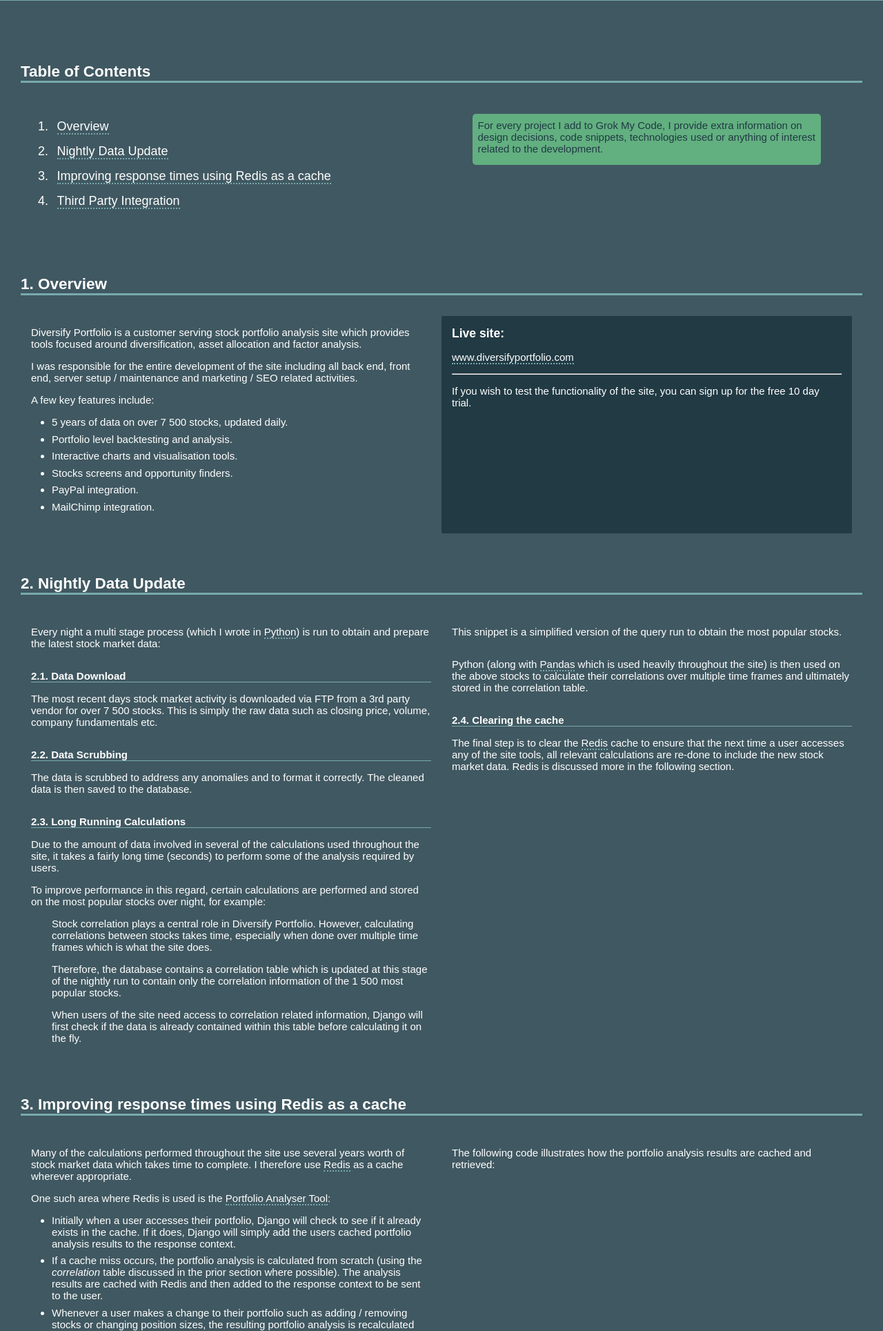
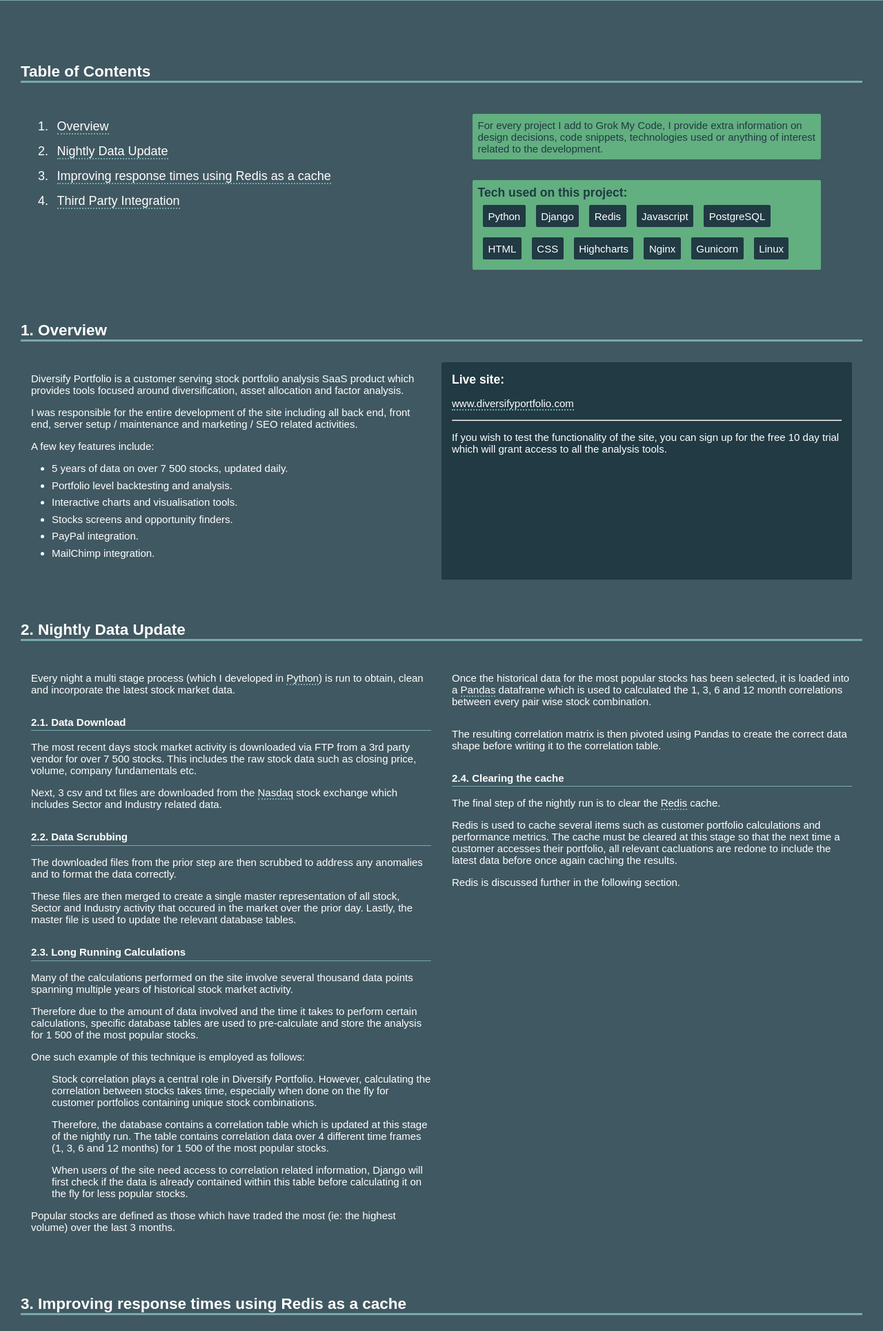
Before and after one commit to bdelate/grok-my-code, a Django app: template grokmycode/core/templates/core/diversifyportfolio.html in a window 1280 px wide. Shown: the part 661-2590 px from the top of the page at 69% size. Run offline with Django 3.2, Linux system fonts and the light colour scheme; the template is opened without the code that fills it, so the values that code supplies are empty; parts of the project's set-up code (start-up, migrations or seed data) failed here and were passed over; some libraries are stand-ins or nearby versions.

Commit message:
Tech tags and wording updates added on diversify portfolio page.

```diff
--- a/grokmycode/core/static/core/css/style.css
+++ b/grokmycode/core/static/core/css/style.css
@@ -58,17 +58,21 @@ li:not(:last-child) {
 }
 
 .bg-index {
-    background: linear-gradient(to right,
+  background: linear-gradient(
+      to right,
       rgba(119, 170, 173, 0.9),
-                                rgba(136, 138, 199, 0.5)),
+      rgba(136, 138, 199, 0.5)
+    ),
     url('/static/core/img/home-banner.png');
   background-size: cover;
 }
 
 .bg-whoknows {
-    background: linear-gradient(to right,
+  background: linear-gradient(
+      to right,
       rgba(119, 170, 173, 0.9),
-                                rgba(136, 138, 199, 0.5)),
+      rgba(136, 138, 199, 0.5)
+    ),
     url('/static/core/img/whoknows/banner.png');
   background-size: contain;
   background-position: center;
@@ -76,9 +80,11 @@ li:not(:last-child) {
 }
 
 .bg-diversifyportfolio {
-    background: linear-gradient(to right,
+  background: linear-gradient(
+      to right,
       rgba(119, 170, 173, 0.9),
-                                rgba(136, 138, 199, 0.5)),
+      rgba(136, 138, 199, 0.5)
+    ),
     url('/static/core/img/diversifyportfolio/banner.png');
   background-size: cover;
 }
@@ -259,7 +265,7 @@ a:hover,
   border: 1px solid #78aaad;
   border-radius: 3px;
   padding: 0.5rem;
-    box-shadow: 0 1.5rem 4rem rgba(0, 0, 0, .7);
+  box-shadow: 0 1.5rem 4rem rgba(0, 0, 0, 0.7);
 }
 
 .card:hover {
@@ -315,7 +321,7 @@ a:hover,
 
 .gist .blob-wrapper.data {
   max-height: 600px;
-   overflow:auto;
+  overflow: auto;
 }
 
 @media (max-width: 1050px) {
@@ -359,6 +365,7 @@ a:hover,
 .detail-row-item > h4 {
   border-bottom: 1px solid #78aaad;
   padding-top: 2rem;
+  padding-bottom: 0.25rem;
 }
 
 .detail-row-header {
@@ -372,7 +379,7 @@ a:hover,
   flex-direction: column;
   background-color: #62af80;
   color: #213a44;
-    border-radius: 5px;
+  border-radius: 2px;
   margin: 1rem 3rem 1rem 2rem;
   padding: 0.5rem;
 }
@@ -386,7 +393,7 @@ a:hover,
   fixed header height */
 :target:before {
   display: block;
-   	content: "";
+  content: '';
   height: 90px;
   margin-top: -90px;
   visibility: hidden;
@@ -457,3 +464,26 @@ a:hover,
     width: 86vw;
   }
 }
+
+.tech-tag-section {
+  margin: 1rem 3rem 1rem 2rem;
+  background-color: #62af80;
+  padding: 0.5rem;
+  border-radius: 2px;
+}
+
+.tech-tag-section > h3 {
+  color: #213a44;
+}
+
+.tech-tags {
+  display: flex;
+  flex-wrap: wrap;
+}
+
+.tech-tag {
+  background-color: #213a44;
+  padding: 0.5rem;
+  margin: 0.5rem;
+  border-radius: 2px;
+}
--- a/grokmycode/core/templates/core/diversifyportfolio.html
+++ b/grokmycode/core/templates/core/diversifyportfolio.html
@@ -1,6 +1,4 @@
-{% extends parent_template|default:"core/base.html" %}
-{% load staticfiles %}
-{% block body %}
+{% extends parent_template|default:"core/base.html" %} {% load staticfiles %} {% block body %}
 <header class="hero bg-diversifyportfolio">
     <div class="row">
         <h1>Diversify Portfolio</h1>
@@ -15,30 +13,54 @@
         <div class="detail-row-item">
             <p>
                 <ol class="toc margin-left">
-                        <li><a href="#1" class="link">Overview</a></li>
-                        <li><a href="#2" class="link">Nightly Data Update</a></li>
-                        <li><a href="#3" class="link">Improving response times using Redis as a cache</a></li>
-                        <li><a href="#4" class="link">Third Party Integration</a></li>
+                    <li>
+                        <a href="#1" class="link">Overview</a>
+                    </li>
+                    <li>
+                        <a href="#2" class="link">Nightly Data Update</a>
+                    </li>
+                    <li>
+                        <a href="#3" class="link">Improving response times using Redis as a cache</a>
+                    </li>
+                    <li>
+                        <a href="#4" class="link">Third Party Integration</a>
+                    </li>
                 </ol>
             </p>
         </div>
         <div class="detail-row-item">
             <p class="alert">
-                    For every project I add to Grok My Code, I provide extra information on design decisions,
-                    code snippets, technologies used or anything of interest related to the development.
+                For every project I add to Grok My Code, I provide extra information on design decisions, code snippets, technologies used
+                or anything of interest related to the development.
             </p>
+            <div class="tech-tag-section">
+                <h3>Tech used on this project:</h3>
+                <div class="tech-tags">
+                    <span class="tech-tag">Python</span>
+                    <span class="tech-tag">Django</span>
+                    <span class="tech-tag">Redis</span>
+                    <span class="tech-tag">Javascript</span>
+                    <span class="tech-tag">PostgreSQL</span>
+                    <div class="tech-tag">HTML</div>
+                    <div class="tech-tag">CSS</div>
+                    <div class="tech-tag">Highcharts</div>
+                    <div class="tech-tag">Nginx</div>
+                    <div class="tech-tag">Gunicorn</div>
+                    <div class="tech-tag">Linux</div>
+                </div>
+            </div>
         </div>
     </div>
     <h2 id="1" class="detail-row-header">1. Overview</h2>
     <div class="detail-row">
         <div class="detail-row-item">
             <p>
-                    Diversify Portfolio is a customer serving stock portfolio analysis site which provides tools focused around
-                    diversification, asset allocation and factor analysis.
+                Diversify Portfolio is a customer serving stock portfolio analysis SaaS product which provides tools focused around diversification,
+                asset allocation and factor analysis.
             </p>
             <p>
-                    I was responsible for the entire development of the site including all back end, front end, server setup / maintenance
-                    and marketing / SEO related activities.
+                I was responsible for the entire development of the site including all back end, front end, server setup / maintenance and
+                marketing / SEO related activities.
             </p>
             <p>A few key features include:</p>
             <p>
@@ -61,7 +83,8 @@
             </p>
             <hr class="margin-top" />
             <p>
-                    If you wish to test the functionality of the site, you can sign up for the free 10 day trial.
+                If you wish to test the functionality of the site, you can sign up for the free 10 day trial which will grant access to all
+                the analysis tools.
             </p>
         </div>
     </div>
@@ -69,54 +92,82 @@
     <div class="detail-row">
         <div class="detail-row-item">
             <p>
-                    Every night a multi stage process (which I wrote in
-                    <a href="https://www.python.org/" alt="Python Programming" target="link" class="link">Python</a>)
-                    is run to obtain and prepare the latest stock market data:
+                Every night a multi stage process (which I developed in
+                <a href="https://www.python.org/" alt="Python Programming" target="link" class="link">Python</a>) is run to obtain, clean and incorporate the latest stock market data.
             </p>
             <h4>2.1. Data Download</h4>
             <p>
-                    The most recent days stock market activity is downloaded via FTP from a 3rd party vendor for over 7 500 stocks.
-                    This is simply the raw data such as closing price, volume, company fundamentals etc.
+                The most recent days stock market activity is downloaded via FTP from a 3rd party vendor for over 7 500 stocks. This includes
+                the raw stock data such as closing price, volume, company fundamentals etc.
+            </p>
+            <p>
+                Next, 3 csv and txt files are downloaded from the
+                <a href="https://www.nasdaq.com" alt="Nasdaq Stock Exchange" target="link" class="link">Nasdaq</a> stock exchange which includes Sector and Industry related data.
             </p>
             <h4>2.2. Data Scrubbing</h4>
-                <p>The data is scrubbed to address any anomalies and to format it correctly. The cleaned data is then saved to the database.</p>
+            <p>
+                The downloaded files from the prior step are then scrubbed to address any anomalies and to format the data correctly.
+            </p>
+            <p>
+                These files are then merged to create a single master representation of all stock, Sector and Industry activity that occured
+                in the market over the prior day. Lastly, the master file is used to update the relevant database tables.
+            </p>
             <h4>2.3. Long Running Calculations</h4>
             <p>
-                    Due to the amount of data involved in several of the calculations used throughout the site, it takes a fairly long time
-                    (seconds) to perform some of the analysis required by users.
+                Many of the calculations performed on the site involve several thousand data points spanning multiple years of historical
+                stock market activity.
             </p>
             <p>
-                    To improve performance in this regard, certain calculations are performed and stored on the most popular stocks over
-                    night, for example:
+                Therefore due to the amount of data involved and the time it takes to perform certain calculations, specific database tables
+                are used to pre-calculate and store the analysis for 1 500 of the most popular stocks.
+            </p>
+            <p>
+                One such example of this technique is employed as follows:
             </p>
             <p class="margin-left">
-                    Stock correlation plays a central role in Diversify Portfolio. However, calculating correlations between stocks takes time,
-                    especially when done over multiple time frames which is what the site does.
+                Stock correlation plays a central role in Diversify Portfolio. However, calculating the correlation between stocks takes
+                time, especially when done on the fly for customer portfolios containing unique stock combinations.
             </p>
             <p class="margin-left">
-                    Therefore, the database contains a correlation table which is updated at this stage of the nightly run to contain only the
-                    correlation information of the 1 500 most popular stocks.
+                Therefore, the database contains a correlation table which is updated at this stage of the nightly run. The table contains
+                correlation data over 4 different time frames (1, 3, 6 and 12 months) for 1 500 of the most popular stocks.
             </p>
             <p class="margin-left">
-                    When users of the site need access to correlation related information, Django will first check if the data is already
-                    contained within this table before calculating it on the fly.
+                When users of the site need access to correlation related information, Django will first check if the data is already contained
+                within this table before calculating it on the fly for less popular stocks.
+            </p>
+            <p>
+                Popular stocks are defined as those which have traded the most (ie: the highest volume) over the last 3 months.
+            </p>
+            <p>
+                <script src="https://gist.github.com/bdelate/f776faa4c0c9fb36b7f606d9af464cfe.js"></script>
             </p>
         </div>
         <div class="detail-row-item">
             <p>
-                    This snippet is a simplified version of the query run to obtain the most popular stocks.
+                Once the historical data for the most popular stocks has been selected, it is loaded into a
+                <a href="https://pandas.pydata.org/" alt="Python Pandas" target="_blank" class="link">Pandas</a>
+                dataframe which is used to calculated the 1, 3, 6 and 12 month correlations between every pair wise stock combination.
             </p>
-                <p><script src="https://gist.github.com/bdelate/f776faa4c0c9fb36b7f606d9af464cfe.js"></script></p>
             <p>
-                    Python (along with <a href="https://pandas.pydata.org/" alt="Python Pandas" target="_blank" class="link">Pandas</a>
-                    which is used heavily throughout the site) is then used on the above stocks to calculate their correlations
-                    over multiple time frames and ultimately stored in the correlation table.
+                <script src="https://gist.github.com/bdelate/a507329bcd4ace26ecb8ec2470351ae3.js"></script>
+            </p>
+            <p>
+                The resulting correlation matrix is then pivoted using Pandas to create the correct data shape before writing it to the correlation
+                table.
             </p>
             <h4>2.4. Clearing the cache</h4>
             <p>
-                    The final step is to clear the <a href="https://redis.io/" target="_blank" alt="Redis" class="link">Redis</a> cache to
-                    ensure that the next time a user accesses any of the site tools, all relevant calculations are re-done to include the new
-                    stock market data. Redis is discussed more in the following section.
+                The final step of the nightly run is to clear the
+                <a href="https://redis.io/" target="_blank" alt="Redis" class="link">Redis</a> cache.
+            </p>
+            <p>
+                Redis is used to cache several items such as customer portfolio calculations and performance metrics. The cache must be cleared
+                at this stage so that the next time a customer accesses their portfolio, all relevant cacluations are redone
+                to include the latest data before once again caching the results.
+            </p>
+            <p>
+                Redis is discussed further in the following section.
             </p>
         </div>
     </div>
@@ -124,36 +175,37 @@
     <div class="detail-row">
         <div class="detail-row-item">
             <p>
-                    Many of the calculations performed throughout the site use several years worth of stock market
-                    data which takes time to complete. I therefore use <a href="https://redis.io/" target="_blank" alt="Redis" class="link">Redis</a>
-                    as a cache wherever appropriate.
+                As already discussed, many calculations used throughout the site involve several thousand data points. I therefore use
+                <a href="https://redis.io/" target="_blank" alt="Redis" class="link">Redis</a>
+                as a cache wherever possible.
             </p>
             <p>
                 One such area where Redis is used is the
-                    <a href="https://www.diversifyportfolio.com/stock-portfolio-analyzer/"
-                        target="_blank"
-                        alt="Stock Portfolio Analyzer"
-                        class="link">Portfolio Analyser Tool</a>:
+                <a href="https://www.diversifyportfolio.com/stock-portfolio-analyzer/" target="_blank" alt="Stock Portfolio Analyzer" class="link">Portfolio Analyser Tool</a>:
             </p>
             <p>
                 <ul class="margin-left">
                     <li>
-                            Initially when a user accesses their portfolio, Django will check to see if it already exists in the cache.
-                            If it does, Django will simply add the users cached portfolio analysis results to the response context.
+                        Initially when a user accesses their portfolio, Django will check to see if it already exists in the cache. If it does, Django
+                        will simply add the users cached portfolio analysis results to the response context.
                     </li>
                     <li>
-                            If a cache miss occurs, the portfolio analysis is calculated from scratch (using the <i>correlation</i> table
-                            discussed in the prior section where possible). The analysis results are cached with Redis and then added to the
-                            response context to be sent to the user.
+                        If a cache miss occurs, the correlation table from the prior section will be checked. If the required stocks are found, the
+                        users portfolio analysis will be calculated using the pre-calculated correlation data. If the required
+                        stocks are not found, everything will all be calcualted from scratch.
                     </li>
                     <li>
-                            Whenever a user makes a change to their portfolio such as adding / removing stocks or changing position sizes,
-                            the resulting portfolio analysis is recalculated and cached (replacing the original).
+                        The portfolio analysis results are then cached in Redis using a namespace for the user such as
+                        <b>username:portfolio_id:portfolio</b>. Lastly, the results are added to the response context to be
+                        sent to the user.
                     </li>
                     <li>
-                            Since users can have multiple stock portfolios, cache keys are namespaced, ie:
-                            <b>username:portfolio_id:portfolio</b>. There are several other areas throughout the site which use caching
-                            along with a similar naming convention depending on the analysis tool being used.
+                        Whenever a user makes a change to their portfolio such as adding / removing stocks or changing position sizes, the resulting
+                        portfolio analysis is recalculated and cached (replacing the original).
+                    </li>
+                    <li>
+                        There are several other areas throughout the site which use caching. Namespaces are used to identify the relevant users and
+                        data being cached.
                     </li>
                 </ul>
             </p>
@@ -162,7 +214,9 @@
             <p>
                 The following code illustrates how the portfolio analysis results are cached and retrieved:
             </p>
-                <p><script src="https://gist.github.com/bdelate/45c0af7dacd8e7e220293fb2f5ec1c29.js"></script></p>
+            <p>
+                <script src="https://gist.github.com/bdelate/45c0af7dacd8e7e220293fb2f5ec1c29.js"></script>
+            </p>
         </div>
     </div>
     <h2 id="4" class="detail-row-header">4. Third Party Integration</h2>
@@ -173,8 +227,8 @@
                 <ul class="margin-left">
                     <li>PayPal for payment of once off and subscription memberships.</li>
                     <li>
-                            MailChimp for programmatically moving users between different mailing lists depending
-                            on their status (ie: Newsletter, Trial User, Member)
+                        MailChimp for programmatically moving users between different mailing lists depending on their status (ie: Newsletter, Trial
+                        User, Member)
                     </li>
                     <li>
                         The data vendor discussed previously.
@@ -183,36 +237,33 @@
             </p>
             <h4>PayPal Integration</h4>
             <p>
-                    PayPal provides several integration options, one of which is to use IPN (Instant Payment Notification).
-                    Briefly, the process that is followed is:
+                PayPal provides several integration options, one of which is IPN (Instant Payment Notification). Briefly, the process that
+                is followed is:
             </p>
             <p>
                 <ol class="margin-left">
                     <li>
-                            Two Django forms are created (once off and subscription) for membership sign ups and payment.
-                            These forms are submitted to a specific PayPal url along with identification and payment information.
+                        Two Django forms are created (once off and subscription) for membership sign ups and payment. These forms are submitted to
+                        a specific PayPal url along with identification and payment information.
                     </li>
                     <li>
-                            As soon as PayPal has accepted a payment, it sends a message back to a configured end point within Django
-                            in a separate HTTP request. It will make multiple attempts if there are connectivity issues.
+                        As soon as PayPal has accepted a payment, it sends a message back to a configured end point within Django in a separate HTTP
+                        request. It will make multiple attempts if there are connectivity issues.
                     </li>
                     <li>
-                            If a valid IPN response is received from PayPal, Django will call a <i>payment_notification()</i> method.
-                            This is possible thanks to the use of
-                            <a href="https://docs.djangoproject.com/en/2.0/topics/signals/"
-                                alt="Django Signals"
-                                target="_blank"
-                                class="link">Django Signals</a>
+                        If a valid IPN response is received from PayPal, Django will call a
+                        <i>payment_notification()</i> method. This is possible thanks to the use of
+                        <a href="https://docs.djangoproject.com/en/2.0/topics/signals/" alt="Django Signals" target="_blank" class="link">Django Signals</a>
                         which is a way to be notified when specific actions occur in decoupled applications.
                     </li>
                     <li>
-                            By analysing the response data received from PayPal, the users details are updated accordingly (eg: new member,
-                            new payment, membership cancellation etc).
+                        By analysing the response data received from PayPal, the users details are updated accordingly (eg: new member, new payment,
+                        membership cancellation etc).
                         <p>
                             <ul class="margin-left">
                                 <li>
-                                        Validation is performed (not shown here) to ensure the correct amounts have been paid within
-                                        the correct payment cycles (monthly / yearly / once off).
+                                    Validation is performed (not shown here) to ensure the correct amounts have been paid within the correct payment cycles (monthly
+                                    / yearly / once off).
                                 </li>
                             </ul>
                         </p>
@@ -223,10 +274,13 @@
         </div>
         <div class="detail-row-item">
             <p>
-                    The below snippet illustrates how Django Signals is used to call <i>paypal_notification()</i> when a valid IPN is received.
-                    Note the last line of the snippet:
+                The below snippet illustrates how Django Signals is used to call
+                <i>paypal_notification()</i> when a valid IPN is received. Note the last line of the snippet to register the
+                handler:
             </p>
-                <p><script src="https://gist.github.com/bdelate/cdfba64bf756f0ee8ec9603365b28050.js"></script></p>
+            <p>
+                <script src="https://gist.github.com/bdelate/cdfba64bf756f0ee8ec9603365b28050.js"></script>
+            </p>
         </div>
     </div>
 </div>
```
Lines whose indentation alone changed are shown as unchanged.
